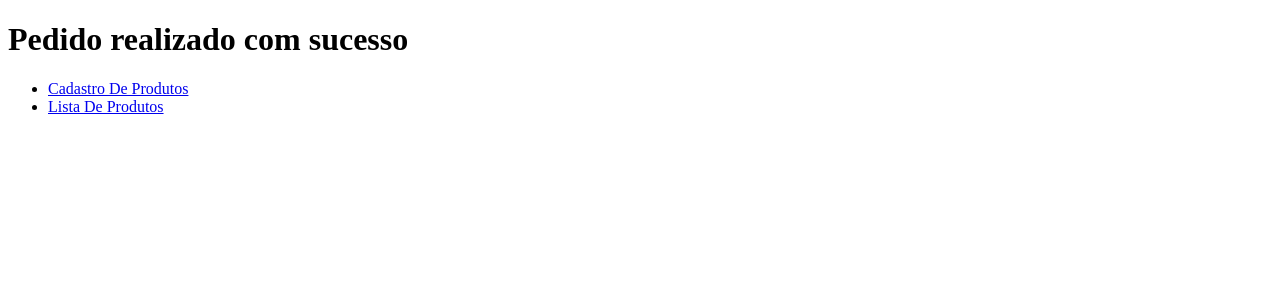
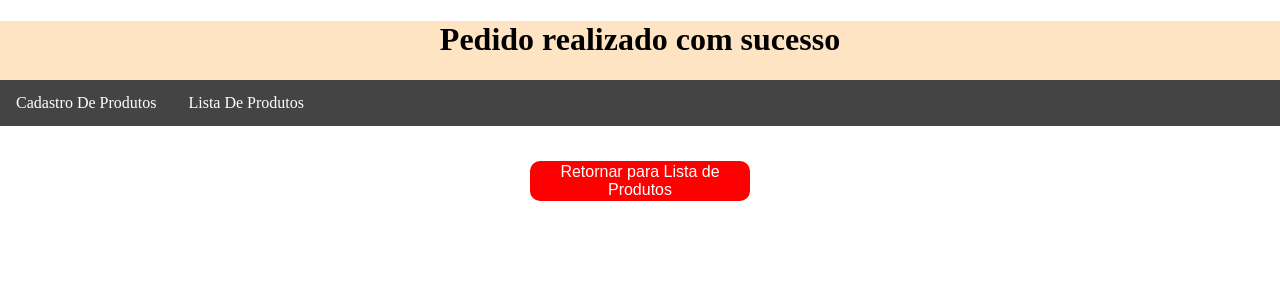
Before and after one commit to caiquesenai01/dupla, a PHP site: page /pedido.php in a window 1280 px wide. Shown: the top 300 px of the page. Run offline with PHP 8.4, Linux system fonts and the light colour scheme; data that the repository does not hold is empty.

Commit message:
Add files via upload

```diff
--- a/cadastroProdutos.php
+++ b/cadastroProdutos.php
@@ -35,14 +35,12 @@
 			'quantidade' => $_POST['quantidade']
         ];
 
-        // Lê o arquivo existente ou cria um novo array
         $produtos = [];
         if (file_exists('produtos.json')) {
             $produtos = json_decode(file_get_contents('produtos.json'), true);
         }
         $produtos[] = $produto;
 
-        // Salva no arquivo JSON
         file_put_contents('produtos.json', json_encode($produtos, JSON_PRETTY_PRINT));
         echo "<p class='mensagem'>Produto cadastrado com sucesso!</p>";
     }
--- a/pedido.php
+++ b/pedido.php
@@ -3,16 +3,23 @@
 <head>
 	<meta charset="UTF-8">
 	<meta name="viewport" content="width=device-width, initial-scale=1.0">
-	<title>Document</title>
+	<title>Pedido</title>
 </head>
 <body>
-	<h1>Pedido realizado com sucesso</h1>
+	<div class="cabecalho">
+		<h1 class="titulo">Pedido realizado com sucesso</h1>
 		<nav>
 			<ul>
 				<li><a href="cadastroProdutos.php">Cadastro De Produtos</a></li>
 				<li><a href="listaProdutos.php">Lista De Produtos</a></li>
 			</ul>
 		</nav>
+	</div>
+	<div class="container">
+		<button class="retornar">
+			<a href="listaProdutos.php" style="color: white; text-decoration: none;">Retornar para Lista de Produtos</a>
+		</button>
+	</div>
 </body>
 </html>
 <?php
@@ -29,3 +36,66 @@
 		file_put_contents('produtos.json', json_encode($produtos, JSON_PRETTY_PRINT));
 	}
 ?>
+<style>
+	body{
+		margin: 0;
+		padding: 0;
+		box-sizing: border-box;
+	}
+	.cabecalho{
+		width: 100%;
+		height: 100px;
+		background-color:bisque;
+		margin-bottom: 20px;
+	}
+	.titulo{
+		display: flex;
+		align-self: center;
+		justify-self: center;
+	}
+	nav ul {
+		list-style-type: none;
+		margin: 0;
+		padding: 0;
+		overflow: hidden;
+		background-color: #444;
+	}
+	nav li {
+		float: left;
+	}
+	nav li a {
+		display: block;
+		color: white;
+		text-align: center;
+		padding: 14px 16px;
+		text-decoration: none;
+	}
+	nav li a:hover {
+		background-color: #222;
+	}
+	.container {
+		display: flex;
+		justify-content: center;
+		align-items: center;
+		margin-top: 40px;
+	}
+	.retornar {
+		display: flex;
+		align-items: center;
+		justify-content: center;
+		width: 220px;
+		height: 40px;
+		background-color: red;
+		border: none;
+		border-radius: 10px;
+		font-size: medium;
+		cursor: pointer;
+	}
+	.retornar a {
+		width: 100%;
+		height: 100%;
+		display: flex;
+		align-items: center;
+		justify-content: center;
+	}
+</style>
--- a/produtos.json
+++ b/produtos.json
@@ -1,14 +1,14 @@
 [
     null,
     {
-        "nome": "pao",
+        "nome": "pão",
         "preco": "5",
         "detalhes": "alimento",
         "desconto": "0",
-        "quantidade": 9
+        "quantidade": 6
     },
     {
-        "nome": "Ma\u00e7a",
+        "nome": "Maçã",
         "preco": "2",
         "detalhes": "alimento",
         "desconto": "0",
```
Also changed, not shown: listaProdutos.php (+21 -1 lines), 1 other file. Lines whose indentation alone changed are shown as unchanged.
